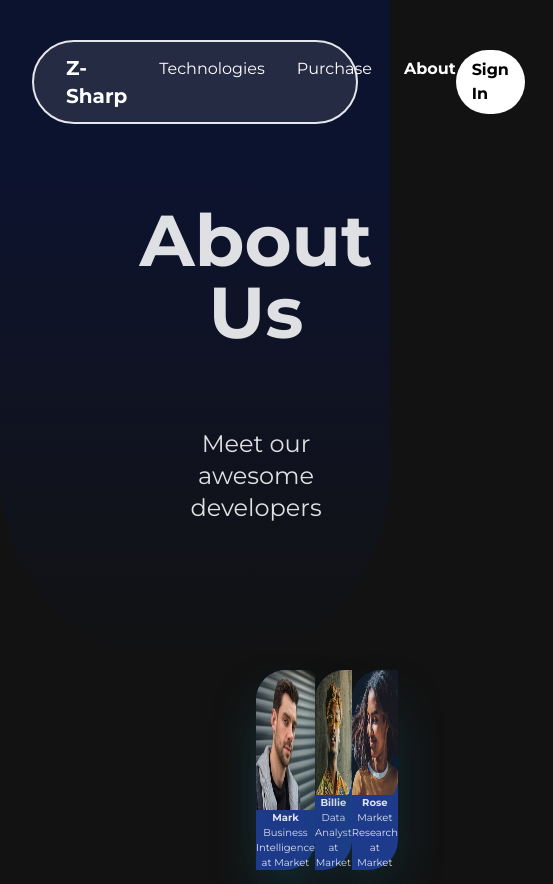
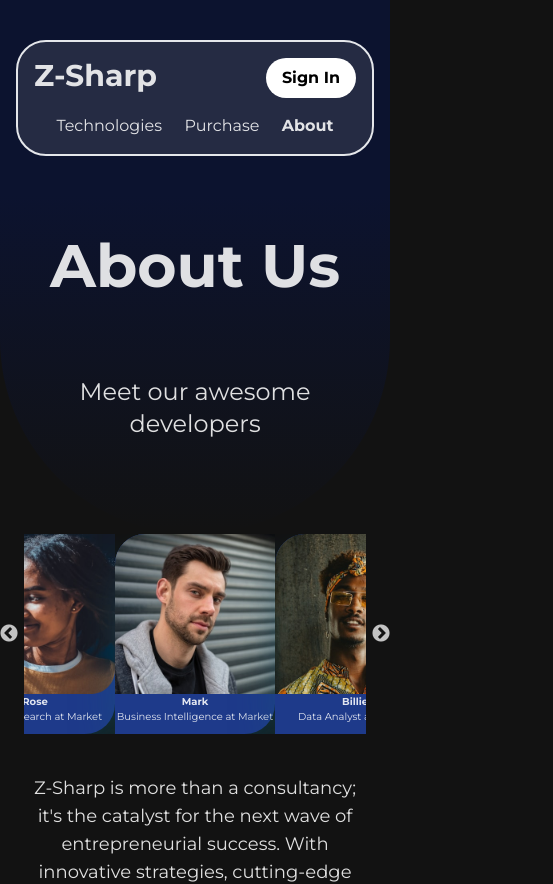
Before and after one commit to RayyanFv/pweb-fp, a React (Vite) app: page /about-us in a window 390 px wide. Shown: the top 884 px of the page, 553 px wide, since content can reach past the window. Built offline with nearby package versions, Linux system fonts and the light colour scheme; no server answers.

Commit message:
fix: responsive header and about-us

```diff
--- a/package.json
+++ b/package.json
@@ -18,7 +18,10 @@
     "react-burger-menu": "^3.0.9",
     "react-dom": "^18.2.0",
     "react-icons": "^4.12.0",
-    "react-router-dom": "^6.21.1"
+    "react-responsive": "^9.0.2",
+    "react-router-dom": "^6.21.1",
+    "react-slick": "^0.29.0",
+    "slick-carousel": "^1.8.1"
   },
   "devDependencies": {
     "@types/react": "^18.2.43",
--- /dev/null
+++ b/src/app/about-us/Developer.jsx
@@ -0,0 +1,58 @@
+import Slider from 'react-slick';
+import 'slick-carousel/slick/slick.css';
+import 'slick-carousel/slick/slick-theme.css';
+import { Desktop, Mobile } from '../../utils/MediaQuery';
+
+// ...
+
+const Carousel = () => {
+  const settings = {
+    dots: false,
+    infinite: true,
+    speed: 500,
+    slidesToShow: 1,
+    slidesToScroll: 1,
+    variableWidth: true, // Allows variable width for slides
+    centerMode: true,
+    centerPadding: '10px',
+  };
+
+  return (
+    <>
+      <Mobile>
+        <Slider {...settings}>
+          <div className='flex bg-blue-900 flex-col h-[200px] justify-between rounded-tl-[30px] rounded-br-[30px] shadow-2xl shadow-cyan-800/65' >
+            <img src='/images/homepage/mark.png' className='h-40 rounded-tl-[30px]' />
+            <div className='text-[10px] mx-auto my-auto text-center'><b>Mark</b> <br></br>Business Intelligence at Market</div>
+          </div>
+          <div className='flex bg-blue-900 flex-col h-[200px] justify-between rounded-tl-[30px] rounded-br-[30px] shadow-2xl shadow-cyan-800/65' >
+            <img src='/images/homepage/billy.png' className='h-40 rounded-tl-[30px]' />
+            <div className='text-[10px] mx-auto my-auto text-center'><b>Billie</b> <br></br>Data Analyst at Market</div>
+          </div>
+          <div className='flex bg-blue-900 flex-col h-[200px] justify-between rounded-tl-[30px] rounded-br-[30px] shadow-2xl shadow-cyan-800/65' >
+            <img src='/images/homepage/rose.png' className='h-40 rounded-tl-[30px]' />
+            <div className='text-[10px] mx-auto my-auto text-center'><b>Rose</b> <br></br>Market Research at Market</div>
+          </div>
+        </Slider>
+      </Mobile>
+      <Desktop>
+        <div className='flex flex-row h-[200px] w-auto mx-64'>
+          <div className='flex  bg-blue-900 flex-col h-[200px] w-[200px] mr-auto justify-between rounded-tl-[30px] rounded-br-[30px] shadow-2xl shadow-cyan-800/65' >
+            <img src='/images/homepage/mark.png' className='h-40 rounded-tl-[30px] ' />
+            <div className='text-[10px] mx-auto my-auto text-center'><b>Mark</b> <br></br>Business Intelligence at Market</div>
+          </div>
+          <div className='flex bg-blue-900 flex-col h-[200px] w-[200px] mx-auto justify-between rounded-tl-[30px] rounded-br-[30px] shadow-2xl shadow-cyan-800/65' >
+            <img src='/images/homepage/billy.png' className='h-40 rounded-tl-[30px] ' />
+            <div className='text-[10px] mx-auto my-auto text-center'><b>Billie</b> <br></br>Data Analyst at Market</div>
+          </div>
+          <div className='flex bg-blue-900 flex-col h-[200px] w-[200px] ml-auto justify-between rounded-tl-[30px] rounded-br-[30px] shadow-2xl shadow-cyan-800/65' >
+            <img src='/images/homepage/rose.png' className='h-40 rounded-tl-[30px] ' />
+            <div className='text-[10px] mx-auto my-auto text-center'><b>Rose</b> <br></br>Market Research at Market</div>
+          </div>
+        </div>
+      </Desktop>
+    </>
+  );
+}
+
+export default Carousel;
--- a/src/app/about-us/Main.jsx
+++ b/src/app/about-us/Main.jsx
@@ -1,4 +1,6 @@
 import { motion } from 'framer-motion';
+import { Desktop, Mobile } from '../../utils/MediaQuery';
+import Developer from './Developer';
 
 function AboutUs() {
   const fadeInUp = {
@@ -12,6 +14,7 @@ function AboutUs() {
   };
   return (
     <>
+      <Desktop>
         <motion.div
           className='relative h-[60vh] overflow-hidden'
           initial='hidden'
@@ -23,25 +26,30 @@ function AboutUs() {
             <div className='flex text-2xl font-normal justify-center text-center px-64 py-10'>Meet our awesome developers</div>
           </div>
         </motion.div>
-
-   <div className='flex flex-row h-[200px] w-auto mx-64'>
-      <div className='flex  bg-blue-900 flex-col h-[200px] w-[200px] mr-auto justify-between rounded-tl-[30px] rounded-br-[30px] shadow-2xl shadow-cyan-800/65' >
-        <img src='/images/homepage/mark.png' className='h-40 rounded-tl-[30px] '/>
-        <div style={{ fontSize: '10px' }} className='mx-auto my-auto text-center'><b>Mark</b> <br></br>Business Intelligence at Market</div>
-      </div>
-       <div className='flex bg-blue-900 flex-col h-[200px] w-[200px] mx-auto justify-between rounded-tl-[30px] rounded-br-[30px] shadow-2xl shadow-cyan-800/65' >
-        <img src='/images/homepage/billy.png' className='h-40 rounded-tl-[30px] '/>
-        <div style={{ fontSize: '10px' }} className='mx-auto my-auto text-center'><b>Billie</b> <br></br>Data Analyst at Market</div>
-      </div>
-      <div className='flex bg-blue-900 flex-col h-[200px] w-[200px] ml-auto justify-between rounded-tl-[30px] rounded-br-[30px] shadow-2xl shadow-cyan-800/65' >
-        <img src='/images/homepage/rose.png' className='h-40 rounded-tl-[30px] '/>
-        <div style={{ fontSize: '10px' }} className='mx-auto my-auto text-center'><b>Rose</b> <br></br>Market Research at Market</div>
-      </div>
-    </div>
-
+        <Developer />
         <div className='flex text-lg font-normal justify-center text-center px-64 py-10'>Z-Sharp is more than a consultancy; it's the catalyst for the next wave of entrepreneurial success. With innovative strategies, cutting-edge analysis, and tailored solutions, we redefine how Gen Z navigates the business landscape. Our team delves deep into each venture, not just as analysts but as architects of success, decoding challenges and uncovering opportunities that propel businesses to new heights.
           <br></br><br></br>We stand out through an unwavering commitment to innovation, creating trends rather than following them. Z-Sharp is not a one-size-fits-all solution but a dynamic partnership dedicated to empowering the entrepreneurial spirit within Gen Z.
           <br></br><br></br>Choosing Z-Sharp means gaining access to a support system that understands the pulse of your ambition. We don't just aim for success; we pave the way for it. Z-Sharp: Where business consultation meets the future, and your journey from idea to impact begins.</div>
+      </Desktop>
+      <Mobile>
+        <motion.div
+          className='relative h-[40vh] overflow-hidden'
+          initial='hidden'
+          animate='visible'
+          variants={fadeInUp}
+        >
+          <div className='w-full h-full bg-gradient-to-b from-[#0C132F] via-0B0C10 to-transparent rounded-b-full absolute'>
+            <div className='flex text-6xl font-bold justify-center text-center px-4 py-10'>About Us</div>
+            <div className='flex text-2xl font-normal justify-center text-center px-4 py-10'>Meet our awesome developers</div>
+          </div>
+        </motion.div>
+        <div className='mx-6'>
+          <Developer />
+          <div className='flex text-lg font-normal justify-center text-center py-10'>Z-Sharp is more than a consultancy; it's the catalyst for the next wave of entrepreneurial success. With innovative strategies, cutting-edge analysis, and tailored solutions, we redefine how Gen Z navigates the business landscape. Our team delves deep into each venture, not just as analysts but as architects of success, decoding challenges and uncovering opportunities that propel businesses to new heights.
+            <br></br><br></br>We stand out through an unwavering commitment to innovation, creating trends rather than following them. Z-Sharp is not a one-size-fits-all solution but a dynamic partnership dedicated to empowering the entrepreneurial spirit within Gen Z.
+            <br></br><br></br>Choosing Z-Sharp means gaining access to a support system that understands the pulse of your ambition. We don't just aim for success; we pave the way for it. Z-Sharp: Where business consultation meets the future, and your journey from idea to impact begins.</div>
+        </div>
+      </Mobile>
     </>
   )
 }
--- a/src/components/Dropdown.jsx
+++ b/src/components/Dropdown.jsx
@@ -1,6 +1,7 @@
 import { useEffect, useState } from "react";
 import { auth } from "../../firebase";
 import { onAuthStateChanged } from "firebase/auth";
+import { Default, Mobile } from "../utils/MediaQuery";
 
 export default function Dropdown() {
   const [user, setUser] = useState(null);
@@ -11,9 +12,9 @@ export default function Dropdown() {
     onAuthStateChanged(auth, (user) => {
       if (user) {
         setIsLogin(true);
-        if(user.displayName != null){
+        if (user.displayName != null) {
           setUser(user.displayName);
-        } else{
+        } else {
           setUser(user.email);
         }
       } else {
@@ -23,10 +24,16 @@ export default function Dropdown() {
   }
     , []);
   return (
+    <>
+      <Default>
         <div className="relative">
           <div className="mr-7 rounded-full bg-white py-2 px-4">
             {isLogin ?
-          <button onClick={() => setIsDropdown(!isDropdown)} className="text-black font-bold w-36 overflow-hidden truncate">{user}</button>
+              <button onClick={() => setIsDropdown(!isDropdown)} className="text-black font-bold w-36 overflow-hidden truncate">
+                <p>
+                  {user}
+                </p>
+              </button>
               :
               <a href="/signin" className="text-black font-bold">Sign In</a>
             }
@@ -53,5 +60,43 @@ export default function Dropdown() {
             }
           </div>
         </div>
+      </Default>
+      <Mobile>
+        <div className="relative">
+          <div className="rounded-full bg-white py-2 px-4">
+            {isLogin ?
+              <button onClick={() => setIsDropdown(!isDropdown)} className="text-black font-bold w-24 overflow-hidden truncate">
+                <p>
+                  {user}
+                </p>
+              </button>
+              :
+              <a href="/signin" className="text-black font-bold">Sign In</a>
+            }
+            {isLogin ?
+              <div className="absolute w-36 right-0 top-12 z-50">
+                {isDropdown &&
+                  <div className="bg-white border-2 rounded-lg flex flex-col justify-start gap-2 py-2 px-2">
+                    <button onClick={() => window.location.href = "/user-dashboard"} className="text-black font-semibold flex hover:scale-105 transition-all w-full">
+                      <img src="./assets/user.svg" alt="dashboard" className="mr-1 inline-block" />
+                      Dashboard
+                    </button>
+                    <button className="text-black font-semibold flex hover:scale-105 transition-all w-full"
+                      onClick={() => {
+                        auth.signOut()
+                        window.location.href = "/"
+                      }}>
+                      <img src="./assets/logout.svg" alt="logout" className="mr-2 ml-1 inline-block" />
+                      Sign Out
+                    </button>
+                  </div>
+                }
+              </div>
+              : null
+            }
+          </div>
+        </div>
+      </Mobile>
+    </>
   );
 }
--- a/src/components/Header.jsx
+++ b/src/components/Header.jsx
@@ -1,6 +1,7 @@
 import React from 'react';
 import { Link, useLocation } from 'react-router-dom';
 import Dropdown from './Dropdown';
+import { Default, Desktop, Mobile } from '../utils/MediaQuery';
 
 function Header() {
   const location = useLocation();
@@ -11,8 +12,9 @@ function Header() {
 
   return (
     <div className='bg-[#0C132F] py-10'>
+      <Default>
         <div className="flex rounded-full border-2 lg:mx-44 md:mx-16 mx-8 bg-navbar h-auto w-auto container items-center justify-between py-2">
-        <div className='flex text-white gap-8 ml-8 item-center'>
+          <div className='flex text-white gap-8 ml-8 item-center max-md:hidden'>
             <Link to="/" className={`font-bold text-xl hover:scale-110 transition-all ${isPageActive('/')}`}>Z-Sharp</Link>
             <Link to="/technologies" className={`mt-[3px] hover:underline ${isPageActive('/technologies')}`}>Technologies</Link>
             <Link to="/purchase" className={`mt-[3px] hover:underline ${isPageActive('/purchase')}`}>Purchase</Link>
@@ -22,6 +24,21 @@ function Header() {
             <Dropdown />
           </div>
         </div>
+      </Default>
+      <Mobile>
+        <div className='flex flex-col rounded-[30px] bg-navbar border-2 py-4 px-4 gap-4 mx-4 w-auto'>
+          <div className='flex justify-between'>
+            <Link to="/" className={`font-bold text-3xl hover:scale-110 transition-all ${isPageActive('/')}`}>Z-Sharp</Link>
+            <Dropdown />
+          </div>
+          <div className='flex justify-evenly'>
+            <Link to="/technologies" className={`hover:underline ${isPageActive('/technologies')}`}>Technologies</Link>
+            <Link to="/purchase" className={`hover:underline ${isPageActive('/purchase')}`}>Purchase</Link>
+            <Link to="/about-us" className={`hover:underline ${isPageActive('/about-us')}`}>About</Link>
+          </div>
+        </div>
+      </Mobile>
+
     </div>
   );
 }
--- a/src/components/Sidebar.jsx
+++ b/src/components/Sidebar.jsx
@@ -3,9 +3,9 @@ import { slide as Menu } from "react-burger-menu";
 import "./Sidebar.css"
 // import { useLocation } from "react-router-dom";
 
-export default function Sidebar(){
+export default function Sidebar() {
   // const location = useLocation();
-    return(
+  return (
     <div>
       <Menu noOverlay outerContainerId={"root"} pageWrapId={"footer"}>
         <a className="menu-item" href="/User-dashboard">
--- /dev/null
+++ b/src/utils/MediaQuery.jsx
@@ -0,0 +1,18 @@
+import { useMediaQuery } from 'react-responsive'
+
+export const Desktop = ({ children }) => {
+  const isDesktop = useMediaQuery({ minWidth: 992 })
+  return isDesktop ? children : null
+}
+export const Tablet = ({ children }) => {
+  const isTablet = useMediaQuery({ minWidth: 768, maxWidth: 991 })
+  return isTablet ? children : null
+}
+export const Mobile = ({ children }) => {
+  const isMobile = useMediaQuery({ maxWidth: 767 })
+  return isMobile ? children : null
+}
+export const Default = ({ children }) => {
+  const isNotMobile = useMediaQuery({ minWidth: 768 })
+  return isNotMobile ? children : null
+}
```
Also changed, not shown: 1 other file (tests, documents, lock files or other folders). Lines whose indentation alone changed are shown as unchanged.
